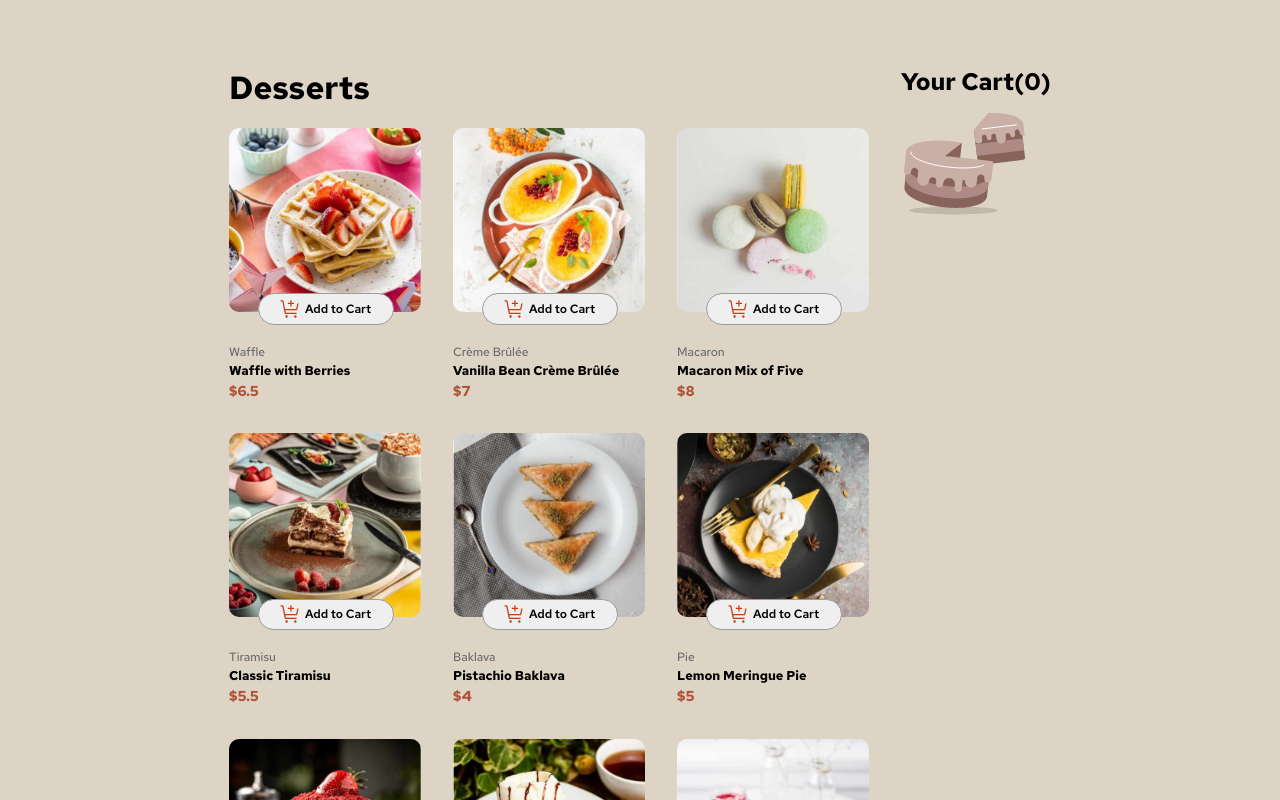
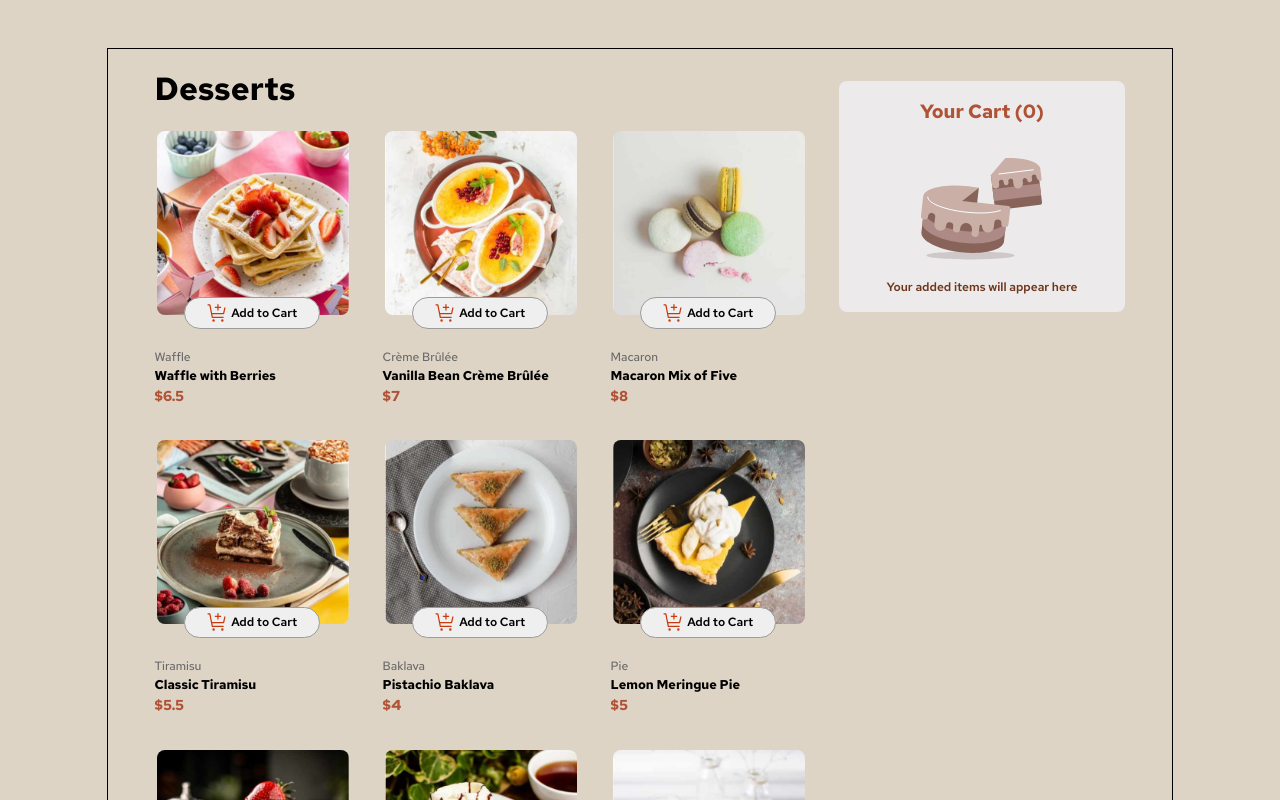
Before and after one commit to aditiintechk/product-list-with-cart, a React (Vite) app: page / in a window 1280 px wide. Shown: the top 800 px of the page. Built offline with nearby package versions, Linux system fonts and the light colour scheme.

Commit message:
style cart initial state

```diff
--- a/src/App.css
+++ b/src/App.css
@@ -5,13 +5,14 @@ body {
 }
 
 main {
-	max-width: 900px;
+	max-width: 1000px;
 	min-width: 400px;
 	margin: 3em auto;
 	padding: 1em 2em;
 	display: flex;
 	justify-content: center;
 	gap: 2em;
+	border: 1px solid #000;
 }
 
 .title {
@@ -35,6 +36,7 @@ main {
 .item-img {
 	width: 12rem;
 	border-radius: 10px;
+	border: 2px solid transparent;
 }
 
 .item-category {
@@ -99,6 +101,33 @@ main {
 	color: #000;
 }
 
+.red-border {
+	border: 2px solid #b05236;
+}
+
+/* Cart */
+
+.cart-section {
+	background-color: #eceaea;
+	height: fit-content;
+	padding: 1em 3em;
+	margin: 1em 0;
+	text-align: center;
+	border-radius: 8px;
+}
+
+.cart-section h2 {
+	font-size: 1.2rem;
+	color: #b05236;
+	margin-bottom: 1em;
+}
+
+.cart-info {
+	font-size: 0.75rem;
+	font-weight: 600;
+	color: rgb(110, 53, 27);
+}
+
 @media (max-width: 720px) {
 	.items {
 		grid-template-columns: repeat(2, 1fr);
@@ -119,7 +148,7 @@ main {
 	}
 }
 
-@media (max-width: 800px) {
+@media (max-width: 900px) {
 	main {
 		flex-direction: column;
 	}
--- a/src/components/Cart.jsx
+++ b/src/components/Cart.jsx
@@ -3,9 +3,10 @@ import emptyCartImg from '../assets/icons/illustration-empty-cart.svg'
 export default function Cart() {
 	return (
 		<section className='cart-section'>
-			<h2>Your Cart(0)</h2>
+			<h2>Your Cart (0)</h2>
 			<div className='cart-info'>
 				<img src={emptyCartImg} alt='' />
+				<p className='message'>Your added items will appear here</p>
 			</div>
 		</section>
 	)
--- a/src/components/Items.jsx
+++ b/src/components/Items.jsx
@@ -8,7 +8,11 @@ export default function Items(props) {
 	const [count, setCount] = useState(0)
 	return (
 		<section className='item-section'>
-			<img className='item-img' src={image} alt='' />
+			<img
+				className={count ? 'red-border item-img' : 'item-img'}
+				src={image}
+				alt=''
+			/>
 			<div className='addtocart-container'>
 				{count === 0 ? (
 					<button className='addtocart-btn'>
```
